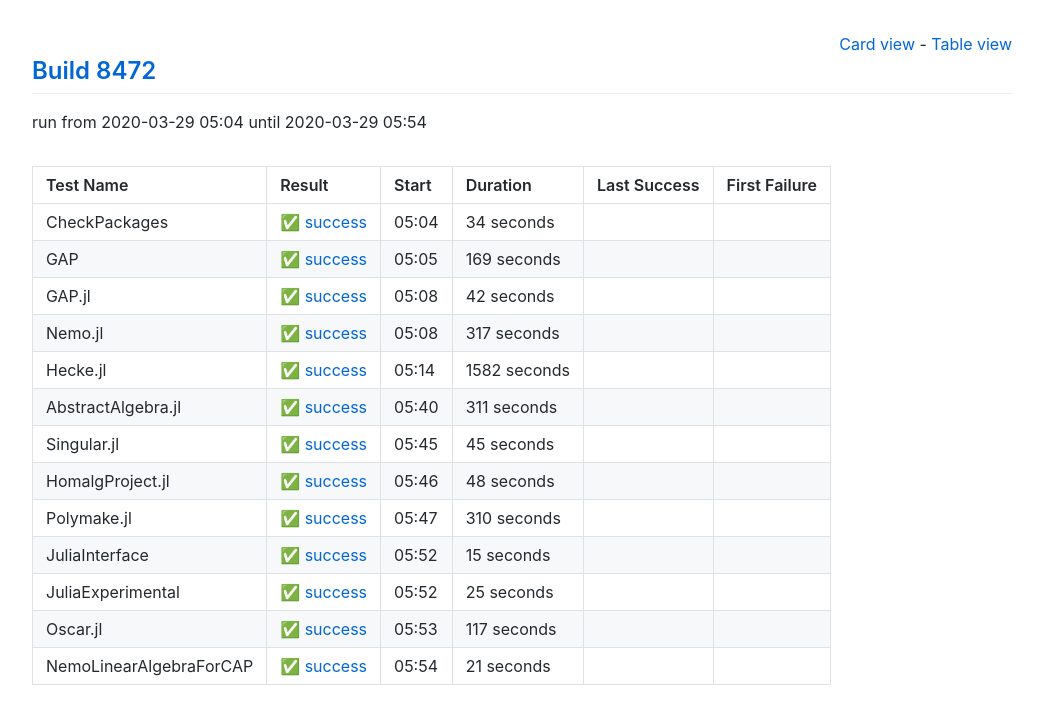
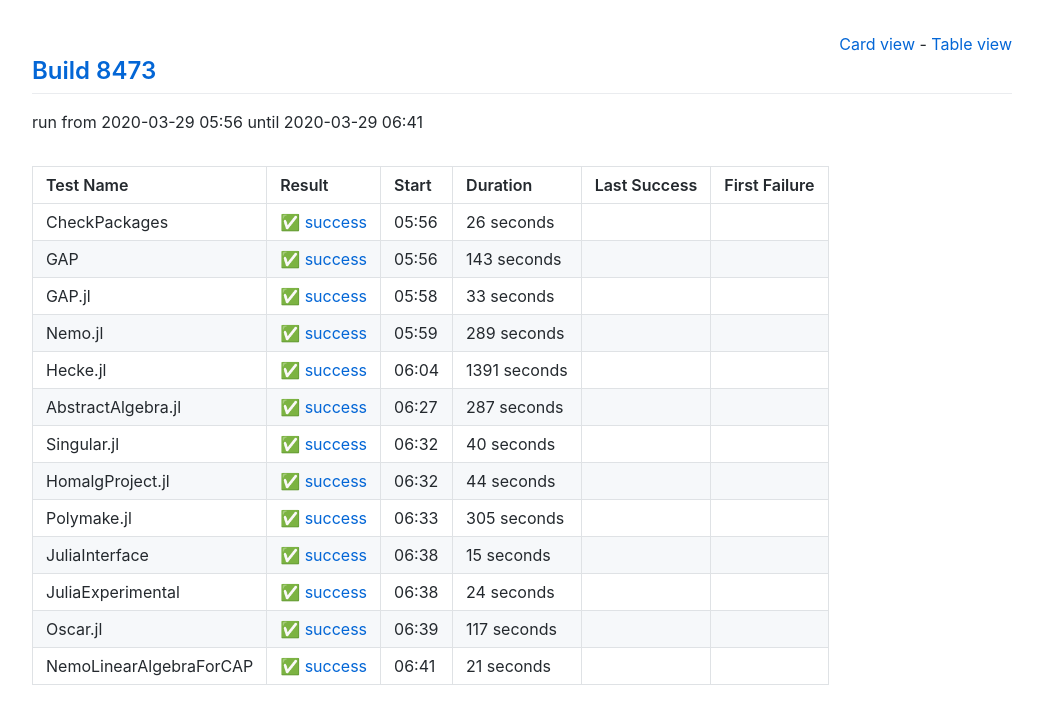
Before and after one commit to oscar-system/oscar-ci-status, a Jekyll site: the page built from table.html, in a window 1280 px wide. Shown: the top 724 px of the page, without its empty margins (118-1161 px from the left). Built offline with Jekyll 4.4.1, drawn with Linux system fonts in a browser that asks for light colours.

Commit message:
Build 8473

```diff
--- a/_data/ci.yml
+++ b/_data/ci.yml
@@ -1,104 +1,104 @@
-build: 8472
-build_url: https://oscarci.mathematik.uni-kl.de/job/oscar/8472/
+build: 8473
+build_url: https://oscarci.mathematik.uni-kl.de/job/oscar/8473/
 job: oscar
 tests:
-- duration: 34
+- duration: 26
   exitcode: 0
   first_failure: false
   first_failure_url: null
   last_success: false
   last_success_url: null
-  log: https://oscarci.mathematik.uni-kl.de/job/oscar/8472/artifact/logs/build-8472/CheckPackages.log
+  log: https://oscarci.mathematik.uni-kl.de/job/oscar/8473/artifact/logs/build-8473/CheckPackages.log
   name: CheckPackages
-  start: 2020-03-29 05:04
+  start: 2020-03-29 05:56
   status: success
   success: true
-- duration: 169
+- duration: 143
   exitcode: 0
   first_failure: false
   first_failure_url: null
   last_success: false
   last_success_url: null
-  log: https://oscarci.mathematik.uni-kl.de/job/oscar/8472/artifact/logs/build-8472/GAP.log
+  log: https://oscarci.mathematik.uni-kl.de/job/oscar/8473/artifact/logs/build-8473/GAP.log
   name: GAP
-  start: 2020-03-29 05:05
+  start: 2020-03-29 05:56
   status: success
   success: true
-- duration: 42
+- duration: 33
   exitcode: 0
   first_failure: false
   first_failure_url: null
   last_success: false
   last_success_url: null
-  log: https://oscarci.mathematik.uni-kl.de/job/oscar/8472/artifact/logs/build-8472/GAP.jl.log
+  log: https://oscarci.mathematik.uni-kl.de/job/oscar/8473/artifact/logs/build-8473/GAP.jl.log
   name: GAP.jl
-  start: 2020-03-29 05:08
+  start: 2020-03-29 05:58
   status: success
   success: true
-- duration: 317
+- duration: 289
   exitcode: 0
   first_failure: false
   first_failure_url: null
   last_success: false
   last_success_url: null
-  log: https://oscarci.mathematik.uni-kl.de/job/oscar/8472/artifact/logs/build-8472/Nemo.jl.log
+  log: https://oscarci.mathematik.uni-kl.de/job/oscar/8473/artifact/logs/build-8473/Nemo.jl.log
   name: Nemo.jl
-  start: 2020-03-29 05:08
+  start: 2020-03-29 05:59
   status: success
   success: true
-- duration: 1582
+- duration: 1391
   exitcode: 0
   first_failure: false
   first_failure_url: null
   last_success: false
   last_success_url: null
-  log: https://oscarci.mathematik.uni-kl.de/job/oscar/8472/artifact/logs/build-8472/Hecke.jl.log
+  log: https://oscarci.mathematik.uni-kl.de/job/oscar/8473/artifact/logs/build-8473/Hecke.jl.log
   name: Hecke.jl
-  start: 2020-03-29 05:14
+  start: 2020-03-29 06:04
   status: success
   success: true
-- duration: 311
+- duration: 287
   exitcode: 0
   first_failure: false
   first_failure_url: null
   last_success: false
   last_success_url: null
-  log: https://oscarci.mathematik.uni-kl.de/job/oscar/8472/artifact/logs/build-8472/AbstractAlgebra.jl.log
+  log: https://oscarci.mathematik.uni-kl.de/job/oscar/8473/artifact/logs/build-8473/AbstractAlgebra.jl.log
   name: AbstractAlgebra.jl
-  start: 2020-03-29 05:40
+  start: 2020-03-29 06:27
   status: success
   success: true
-- duration: 45
+- duration: 40
   exitcode: 0
   first_failure: false
   first_failure_url: null
   last_success: false
   last_success_url: null
-  log: https://oscarci.mathematik.uni-kl.de/job/oscar/8472/artifact/logs/build-8472/Singular.jl.log
+  log: https://oscarci.mathematik.uni-kl.de/job/oscar/8473/artifact/logs/build-8473/Singular.jl.log
   name: Singular.jl
-  start: 2020-03-29 05:45
+  start: 2020-03-29 06:32
   status: success
   success: true
-- duration: 48
+- duration: 44
   exitcode: 0
   first_failure: false
   first_failure_url: null
   last_success: false
   last_success_url: null
-  log: https://oscarci.mathematik.uni-kl.de/job/oscar/8472/artifact/logs/build-8472/HomalgProject.jl.log
+  log: https://oscarci.mathematik.uni-kl.de/job/oscar/8473/artifact/logs/build-8473/HomalgProject.jl.log
   name: HomalgProject.jl
-  start: 2020-03-29 05:46
+  start: 2020-03-29 06:32
   status: success
   success: true
-- duration: 310
+- duration: 305
   exitcode: 0
   first_failure: false
   first_failure_url: null
   last_success: false
   last_success_url: null
-  log: https://oscarci.mathematik.uni-kl.de/job/oscar/8472/artifact/logs/build-8472/Polymake.jl.log
+  log: https://oscarci.mathematik.uni-kl.de/job/oscar/8473/artifact/logs/build-8473/Polymake.jl.log
   name: Polymake.jl
-  start: 2020-03-29 05:47
+  start: 2020-03-29 06:33
   status: success
   success: true
 - duration: 15
@@ -107,20 +107,20 @@ tests:
   first_failure_url: null
   last_success: false
   last_success_url: null
-  log: https://oscarci.mathematik.uni-kl.de/job/oscar/8472/artifact/logs/build-8472/JuliaInterface.log
+  log: https://oscarci.mathematik.uni-kl.de/job/oscar/8473/artifact/logs/build-8473/JuliaInterface.log
   name: JuliaInterface
-  start: 2020-03-29 05:52
+  start: 2020-03-29 06:38
   status: success
   success: true
-- duration: 25
+- duration: 24
   exitcode: 0
   first_failure: false
   first_failure_url: null
   last_success: false
   last_success_url: null
-  log: https://oscarci.mathematik.uni-kl.de/job/oscar/8472/artifact/logs/build-8472/JuliaExperimental.log
+  log: https://oscarci.mathematik.uni-kl.de/job/oscar/8473/artifact/logs/build-8473/JuliaExperimental.log
   name: JuliaExperimental
-  start: 2020-03-29 05:52
+  start: 2020-03-29 06:38
   status: success
   success: true
 - duration: 117
@@ -129,9 +129,9 @@ tests:
   first_failure_url: null
   last_success: false
   last_success_url: null
-  log: https://oscarci.mathematik.uni-kl.de/job/oscar/8472/artifact/logs/build-8472/Oscar.jl.log
+  log: https://oscarci.mathematik.uni-kl.de/job/oscar/8473/artifact/logs/build-8473/Oscar.jl.log
   name: Oscar.jl
-  start: 2020-03-29 05:53
+  start: 2020-03-29 06:39
   status: success
   success: true
 - duration: 21
@@ -140,8 +140,8 @@ tests:
   first_failure_url: null
   last_success: false
   last_success_url: null
-  log: https://oscarci.mathematik.uni-kl.de/job/oscar/8472/artifact/logs/build-8472/NemoLinearAlgebraForCAP.log
+  log: https://oscarci.mathematik.uni-kl.de/job/oscar/8473/artifact/logs/build-8473/NemoLinearAlgebraForCAP.log
   name: NemoLinearAlgebraForCAP
-  start: 2020-03-29 05:54
+  start: 2020-03-29 06:41
   status: success
   success: true
```
Also changed, not shown: README.md.
